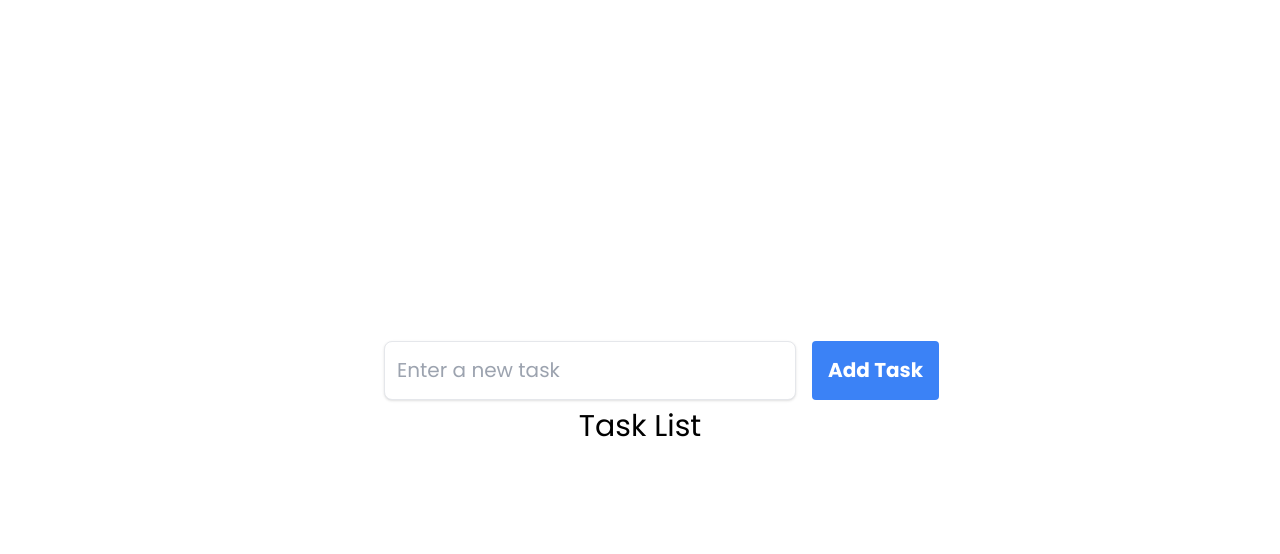
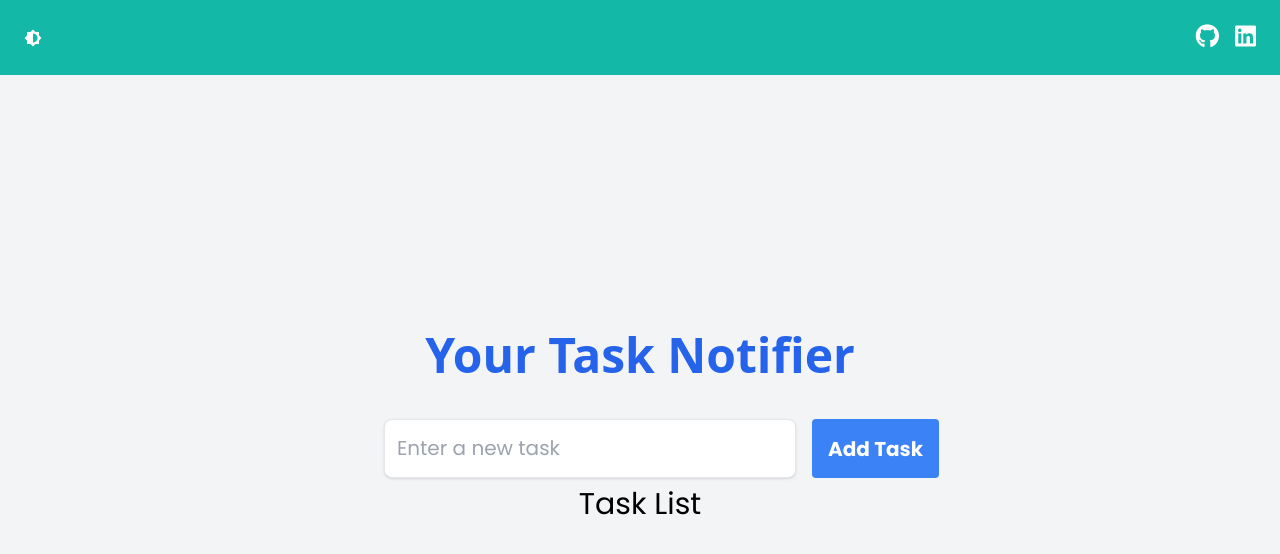
Before and after one commit to davebenner14/task-notifier, a Vue app: page / in a window 1280 px wide. Shown: the top 554 px of the page. Built offline with nearby package versions, Linux system fonts and the light colour scheme.

Commit message:
Adds Navbar with some functionality; social icons

```diff
--- a/package.json
+++ b/package.json
@@ -8,6 +8,7 @@
     "lint": "vue-cli-service lint"
   },
   "dependencies": {
+    "@fortawesome/fontawesome-free": "^6.4.0",
     "autoprefixer": "^10.4.14",
     "core-js": "^3.8.3",
     "postcss": "^8.4.24",
--- a/public/index.html
+++ b/public/index.html
@@ -9,6 +9,7 @@
       href="https://fonts.googleapis.com/css2?family=Poppins:wght@300;400;500;600;700&display=swap"
       rel="stylesheet"
     />
+    <link href="https://fonts.googleapis.com/icon?family=Material+Icons" rel="stylesheet">
     <title><%= htmlWebpackPlugin.options.title %></title>
   </head>
   <body>
--- a/src/App.vue
+++ b/src/App.vue
@@ -1,6 +1,10 @@
 <template>
-  <div id="app" class="flex flex-col items-center justify-center h-screen">
-    <div class="max-w-lg w-full mx-auto">
+  <div id="app" class="flex flex-col items-center bg-gray-100 min-h-screen">
+    <AppNavbar />
+    <div class="max-w-lg w-full mx-auto mt-64">
+      <h1 class="text-5xl font-bold text-center mb-10 text-blue-600">
+        Your Task Notifier
+      </h1>
       <TaskForm @task-added="addTask" />
       <TaskList
         :tasks="tasks"
@@ -15,12 +19,14 @@
 <script>
 import TaskForm from "./components/TaskForm.vue";
 import TaskList from "./components/TaskList.vue";
+import AppNavbar from "./components/AppNavbar.vue"; // The import statement now matches the filename
 
 export default {
   name: "App",
   components: {
     TaskForm,
     TaskList,
+    AppNavbar,
   },
   data() {
     return {
--- /dev/null
+++ b/src/components/AppNavbar.vue
@@ -0,0 +1,29 @@
+<template>
+  <nav class="flex items-center justify-between flex-wrap bg-teal-500 p-6 w-full">
+    <div class="flex items-center flex-shrink-0 text-white mr-6">
+      <!-- Removed the text and only left the icon for dark mode -->
+      <i class="material-icons md-18">brightness_6</i>
+    </div>
+    <div>
+      <!-- Github and LinkedIn icons -->
+      <a href="https://github.com/davebenner14" target="_blank">
+        <i class="fab fa-github text-2xl text-white hover:text-gray-300"></i>
+      </a>
+      <a href="https://www.linkedin.com/in/david-benner/" class="ml-4" target="_blank">
+        <i class="fab fa-linkedin text-2xl text-white hover:text-gray-300"></i>
+      </a>
+    </div>
+  </nav>
+</template>
+
+<script>
+export default {
+  name: "AppNavbar", // Rename to AppNavbar
+};
+</script>
+
+<style scoped>
+.material-icons.md-18 {
+  font-size: 18px;
+}
+</style>
--- a/src/components/TaskForm.vue
+++ b/src/components/TaskForm.vue
@@ -1,5 +1,5 @@
 <template>
-  <div class="flex items-center justify-center h-1/2">
+  <div class="flex justify-center mt-10">
     <form @submit.prevent="addTask" class="flex">
       <input
         v-model="newTask"
--- a/src/main.js
+++ b/src/main.js
@@ -1,5 +1,7 @@
 import { createApp } from "vue";
 import App from "./App.vue";
 import "./assets/styles.css";
+import '@fortawesome/fontawesome-free/css/all.css'
+
 
 createApp(App).mount("#app");
```
Also changed, not shown: 1 other file (tests, documents, lock files or other folders).
